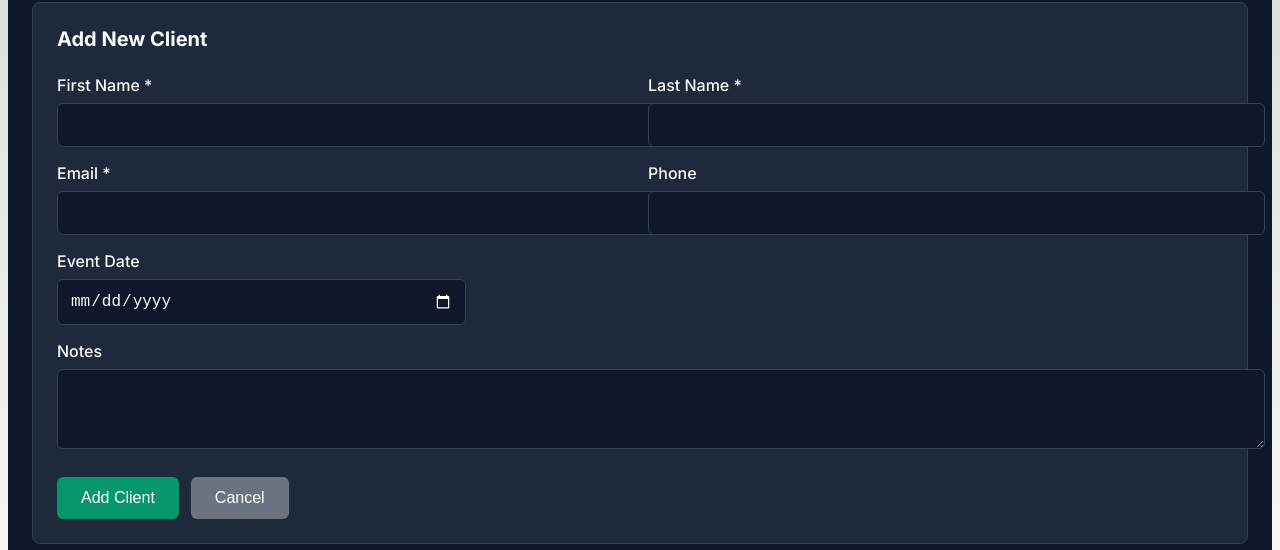
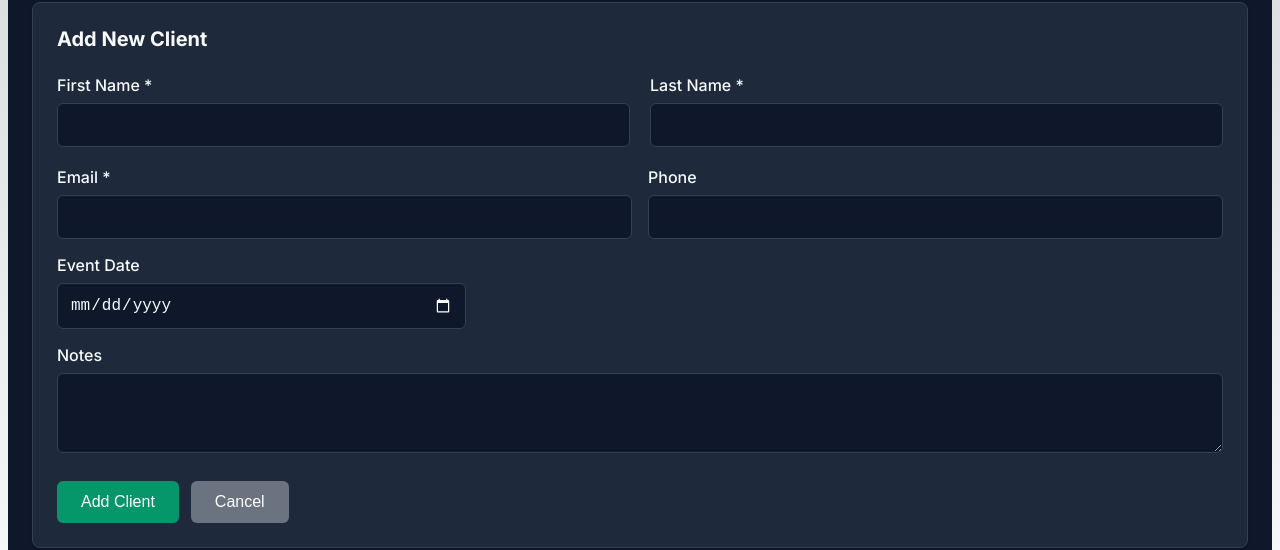
Before and after one commit to wienering/agreements, a Next.js app: page /admin/clients in a window 1280 px wide. Both pictures are taken after a click on the button "+ Add Client". Shown: the part 121-671 px from the top of the page. Built offline with nearby package versions, Linux system fonts and the light colour scheme; no server answers; the database is empty.

Commit message:
Fix input field padding properly - revert to 16px padding with box-sizing border-box and increase field spacing

```diff
--- a/app/admin/clients/page.tsx
+++ b/app/admin/clients/page.tsx
@@ -213,8 +213,8 @@ export default function ClientsPage() {
             <div style={{
               display: 'grid',
               gridTemplateColumns: isMobile ? '1fr' : '1fr 1fr',
-              gap: '16px',
-              marginBottom: '16px'
+              gap: '20px',
+              marginBottom: '20px'
             }}>
               <div>
                 <label style={{ display: 'block', marginBottom: '8px', fontWeight: '500', color: textColor }}>
@@ -228,12 +228,13 @@ export default function ClientsPage() {
                   title="Client's first name"
                   style={{
                     width: '100%',
-                    padding: '12px 20px',
+                    padding: '12px 16px',
                     border: `1px solid ${borderColor}`,
                     borderRadius: '6px',
                     fontSize: '16px',
                     backgroundColor: inputBg,
-                    color: textColor
+                    color: textColor,
+                    boxSizing: 'border-box'
                   }}
                 />
               </div>
@@ -249,12 +250,13 @@ export default function ClientsPage() {
                   title="Client's last name"
                   style={{
                     width: '100%',
-                    padding: '12px 20px',
+                    padding: '12px 16px',
                     border: `1px solid ${borderColor}`,
                     borderRadius: '6px',
                     fontSize: '16px',
                     backgroundColor: inputBg,
-                    color: textColor
+                    color: textColor,
+                    boxSizing: 'border-box'
                   }}
                 />
               </div>
@@ -273,12 +275,13 @@ export default function ClientsPage() {
                   title="Client's email address for communication"
                   style={{
                     width: '100%',
-                    padding: '12px 20px',
+                    padding: '12px 16px',
                     border: `1px solid ${borderColor}`,
                     borderRadius: '6px',
                     fontSize: '16px',
                     backgroundColor: inputBg,
-                    color: textColor
+                    color: textColor,
+                    boxSizing: 'border-box'
                   }}
                 />
               </div>
@@ -293,12 +296,13 @@ export default function ClientsPage() {
                   title="Client's phone number"
                   style={{
                     width: '100%',
-                    padding: '12px 20px',
+                    padding: '12px 16px',
                     border: `1px solid ${borderColor}`,
                     borderRadius: '6px',
                     fontSize: '16px',
                     backgroundColor: inputBg,
-                    color: textColor
+                    color: textColor,
+                    boxSizing: 'border-box'
                   }}
                 />
               </div>
@@ -342,13 +346,14 @@ export default function ClientsPage() {
                   title="Additional notes about the client"
                   style={{
                     width: '100%',
-                    padding: '12px 20px',
+                    padding: '12px 16px',
                     border: `1px solid ${borderColor}`,
                     borderRadius: '6px',
                     fontSize: '16px',
                     resize: 'vertical',
                     backgroundColor: inputBg,
-                    color: textColor
+                    color: textColor,
+                    boxSizing: 'border-box'
                   }}
                 />
             </div>
```
Also changed, not shown: app/admin/templates/page.tsx (+9 -6 lines).
